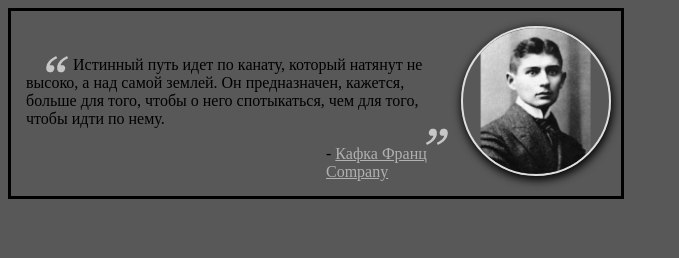
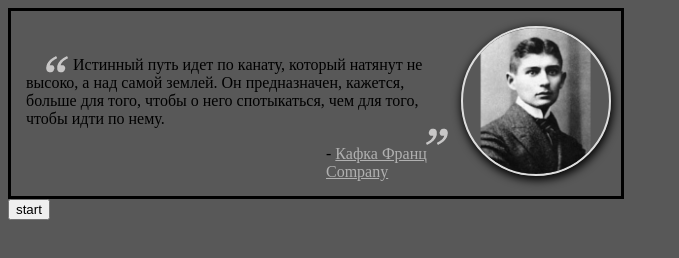
Before and after one commit to AlekseyLeshko/testimonial.js, a plain HTML site: page example/index.html in a window 1280 px wide. Shown: the whole page, without its empty margins (0-679 px from the left). Drawn offline with Linux system fonts and the light colour scheme.

Commit message:
Add button start

```diff
--- a/example/index.html
+++ b/example/index.html
@@ -69,6 +69,7 @@
         </div>
       </div>
     </div>
+    <input type="button" value="start" onclick="testimonial.start();">
   </div>
 </body>
 </html>
--- a/js/testimonial.js
+++ b/js/testimonial.js
@@ -21,6 +21,7 @@ Testimonial = function($container) {
 
 Testimonial.prototype = {
   start: function() {
+    this.timerId = setInterval(function() { testimonial.next(); }, 7000);
   },
 
   stop: function() {
```
